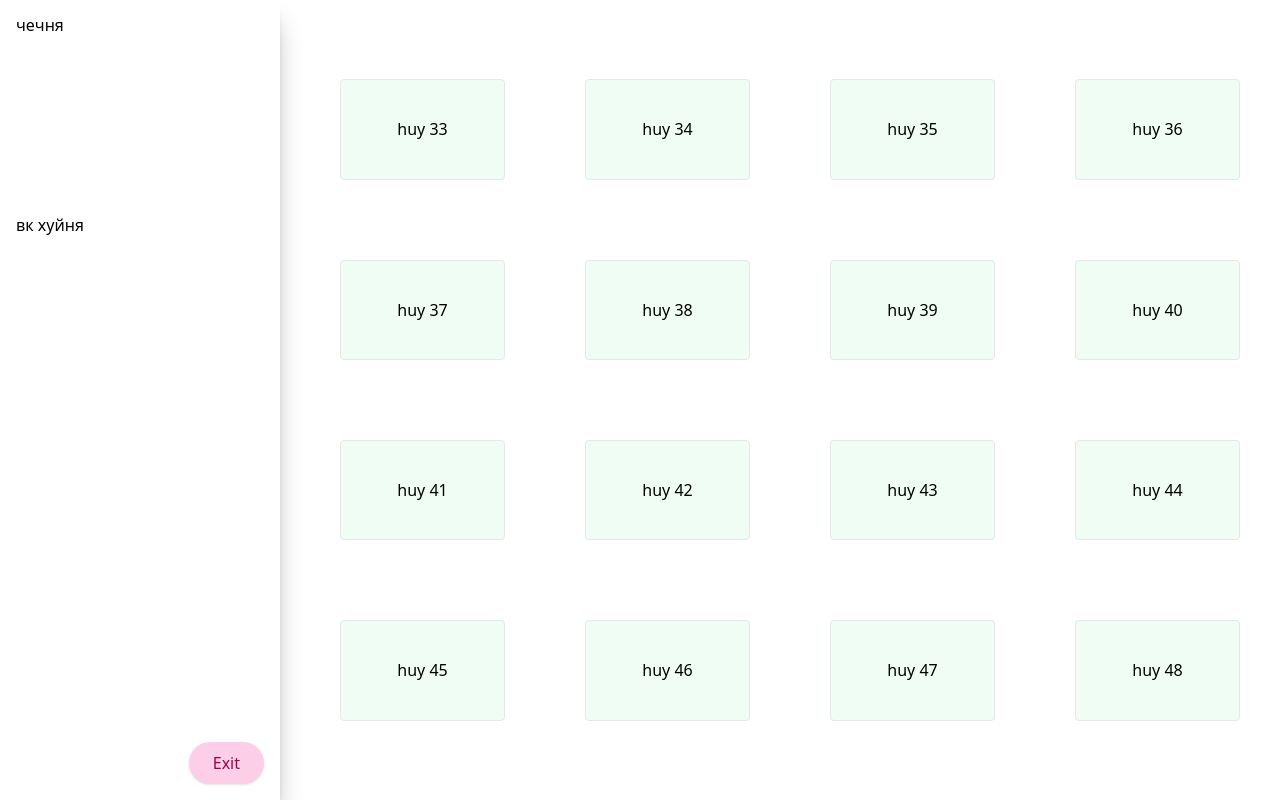
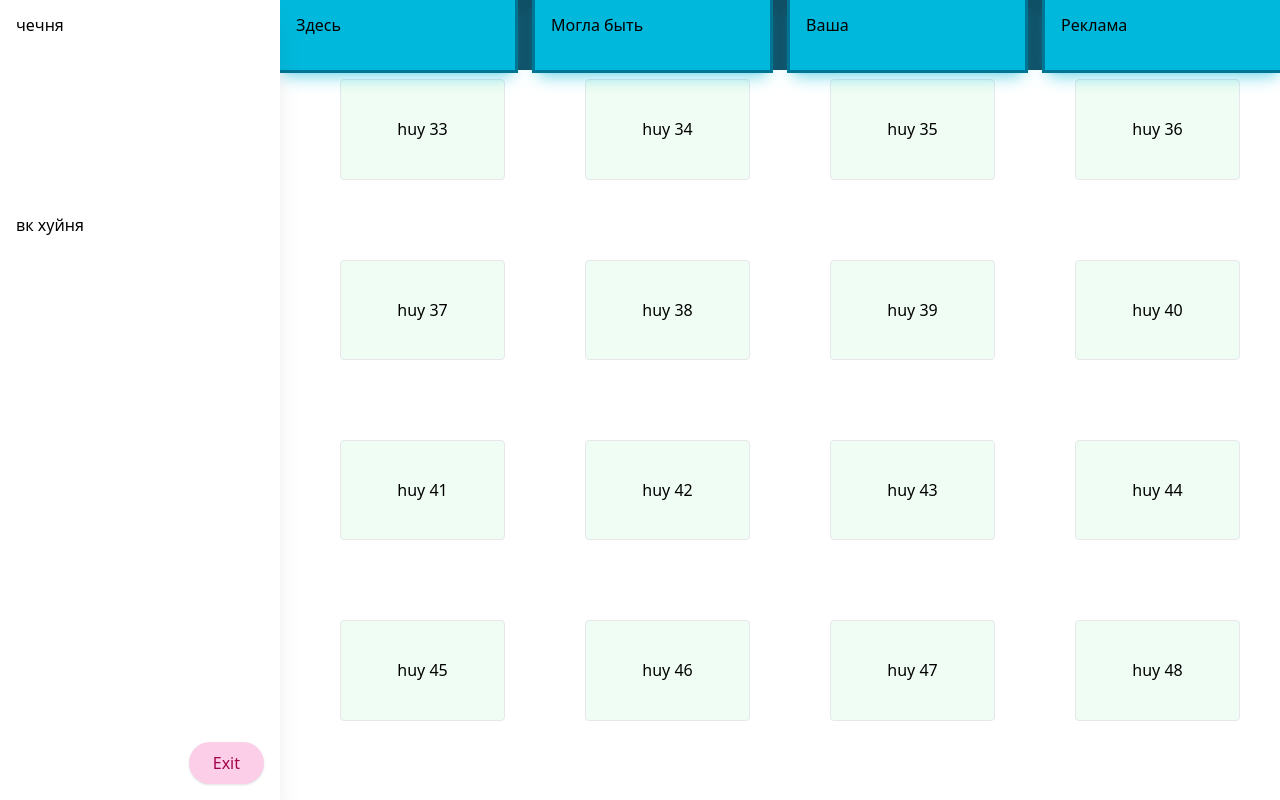
Before and after one commit to assasin0076/newbie_practice, a Vue app: page /home in a window 1280 px wide. Shown: the top 800 px of the page. Built offline with nearby package versions, Linux system fonts and the light colour scheme.

Commit message:
feat: добавил верхнюю панель

```diff
--- a/src/views/HomeView.vue
+++ b/src/views/HomeView.vue
@@ -10,7 +10,8 @@ const goHome = () => {
 </script>
 
 <template>
-  <div class="fixed flex flex-col w-[280px] h-full p-2 shadow-xl/30">
+  <!-- Сайдбар -->
+  <div class="fixed top-0 left-0 flex flex-col w-[280px] h-full p-2 shadow-xl bg-white z-[9999]">
     <div class="h-[200px] p-2">
       чечня
     </div>
@@ -23,10 +24,28 @@ const goHome = () => {
       </button>
     </div>
   </div>
+
+  <!-- Верхняя панель -->
+  <div class="fixed top-0 left-0 right-0 h-[70px] w-[calc(100%-280px)] translate-x-[280px] bg-cyan-900 grid grid-cols-4 gap-5 z-[50]">
+    <div class="p-4 items-center justify-center bg-cyan-500 shadow-lg shadow-cyan-500/50 ring-3 ring-cyan-700">
+      Здесь
+    </div>
+    <div class="p-4 items-center justify-center bg-cyan-500 shadow-lg shadow-cyan-500/50 ring-3 ring-cyan-700">
+      Могла быть
+    </div>
+    <div class="p-4 items-center justify-center bg-cyan-500 shadow-lg shadow-cyan-500/50 ring-3 ring-cyan-700">
+      Ваша
+    </div>
+    <div class="p-4 items-center justify-center bg-cyan-500 shadow-lg shadow-cyan-500/50 ring-3 ring-cyan-700">
+      Реклама
+    </div>
+  </div>
+
+  <!-- Основной контент -->
   <div class="pl-[300px] flex h-screen">
     <div class="w-full p-10 flex items-center justify-center">
       <div class="w-full grid grid-cols-4 gap-20">
-        <div v-for="i in 80" class="w-full h-full bg-green-50 rounded border-1 border-gray-200 flex p-10 items-center justify-center" :key="i">huy {{i}}</div>
+        <div v-for="i in 80" :key="i" class="w-full h-full bg-green-50 rounded border border-gray-200 flex p-10 items-center justify-center">huy {{i}}</div>
       </div>
     </div>
   </div>
```
